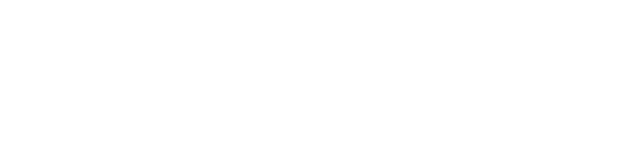
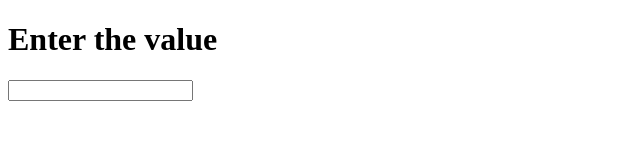
Before and after one commit to qasim-you/AdvanceJS, a plain HTML site: page New folder/index.html in a window 1280 px wide. Shown: the whole page, without its empty margins (0-640 px from the left). Drawn offline with Linux system fonts and the light colour scheme.

Commit message:
first commit

```diff
--- a/New folder/index.html
+++ b/New folder/index.html
@@ -6,6 +6,8 @@
     <title>Document</title>
 </head>
 <body>
-
+    <h1>Enter the value</h1>
+    <input type="text">
+    <script src="./index.js"></script>
 </body>
 </html>
```
Also changed, not shown: New folder/index.js (added).
